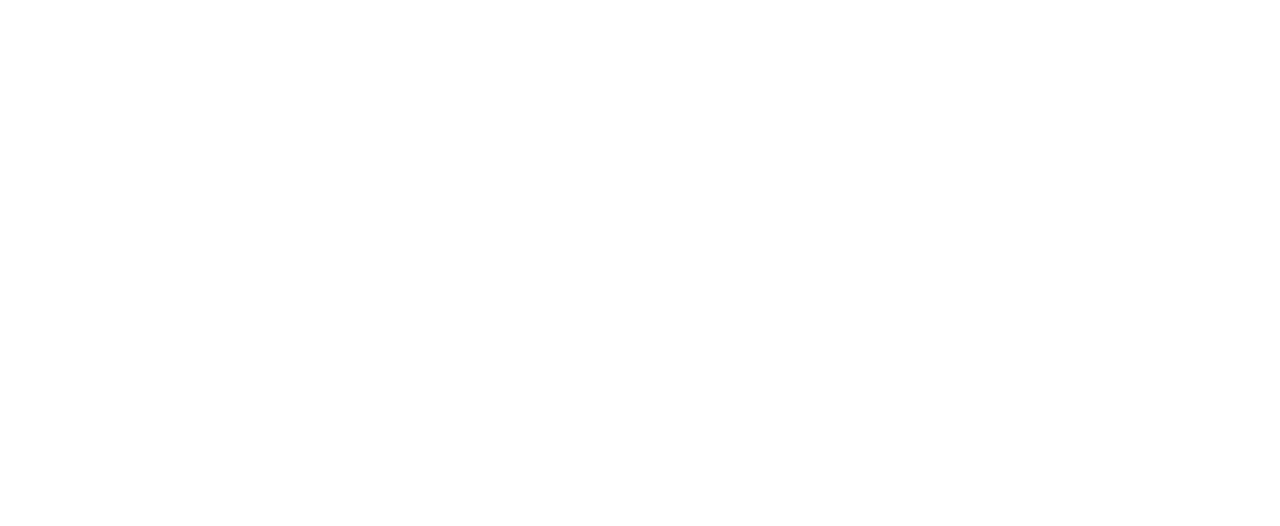
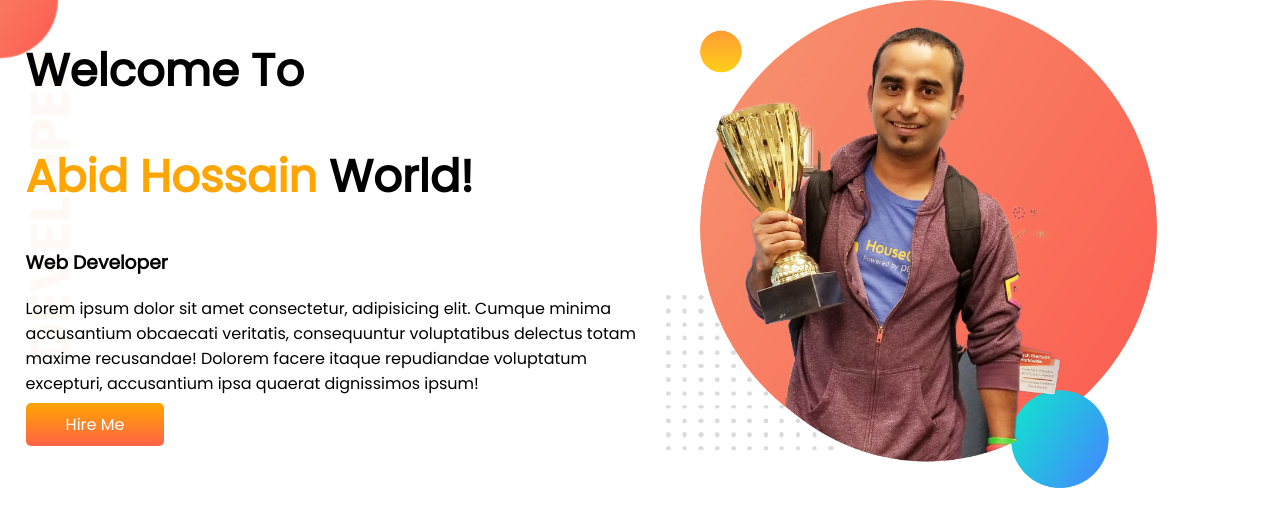
Before and after one commit to abidhossain2/abid-portfolio-project, a plain HTML site: page index.html in a window 1280 px wide. Drawn offline with Linux system fonts and the light colour scheme.

Commit message:
successfylly added

```diff
--- a/index.html
+++ b/index.html
@@ -6,8 +6,22 @@
     <meta name="viewport" content="width=device-width, initial-scale=1.0">
     <title>Abid Portfolio</title>
     <link rel="stylesheet" href="style.css">
+    <link rel="preconnect" href="https://fonts.googleapis.com">
+    <link rel="preconnect" href="https://fonts.gstatic.com" crossorigin>
+    <link href="https://fonts.googleapis.com/css2?family=Libre+Baskerville:ital@1&family=PT+Sans:ital@0;1&family=Poppins&display=swap" rel="stylesheet">
 </head>
 <body>
-
+    <section class="first-section">
+        <div class="ryjen">
+            <h1>Welcome To</h1>
+    <h1><span class="orange">Abid Hossain</span> World!</h1>
+    <h3>Web Developer</h3>
+    <p>Lorem ipsum dolor sit amet consectetur, adipisicing elit. Cumque minima accusantium obcaecati veritatis, consequuntur voluptatibus delectus totam maxime recusandae! Dolorem facere itaque repudiandae voluptatum excepturi, accusantium ipsa quaerat dignissimos ipsum!</p>
+    <a href="" class="hire-btn">Hire Me</a>
+        </div>
+        <div class="ryjen">
+            <img src="/images/jhankar.png" alt="">
+        </div>
+    </section>
 </body>
 </html>
--- a/style.css
+++ b/style.css
@@ -0,0 +1,34 @@
+
+body{
+     font-family: 'Poppins', sans-serif;
+     margin: 0;
+}
+h1{
+    font-size: 45px;
+}
+section{
+    display: flex;
+}
+.ryjen{
+    width: 50%;
+    padding-left: 2%;
+}
+.ryjen img{
+    width: 80%;
+}
+.orange{
+    color: orange;
+}
+
+.hire-btn{
+    padding: 10px 40px;
+    background-image: linear-gradient(orange,tomato);
+    color: white;
+    border-radius: 5px;
+    text-decoration: none;
+}
+
+.first-section{
+    background-image: url(/images/top-banner.png);
+    background-repeat: no-repeat;
+}
```
Also changed, not shown: images/dream-bg.png (added), images/exp-bg.png (added), images/jhankar.png (added), images/jhankar2.png (added), images/my-bg.png (added), images/my-bg2.png (added), images/top-banner.png (added), 7 other files.
